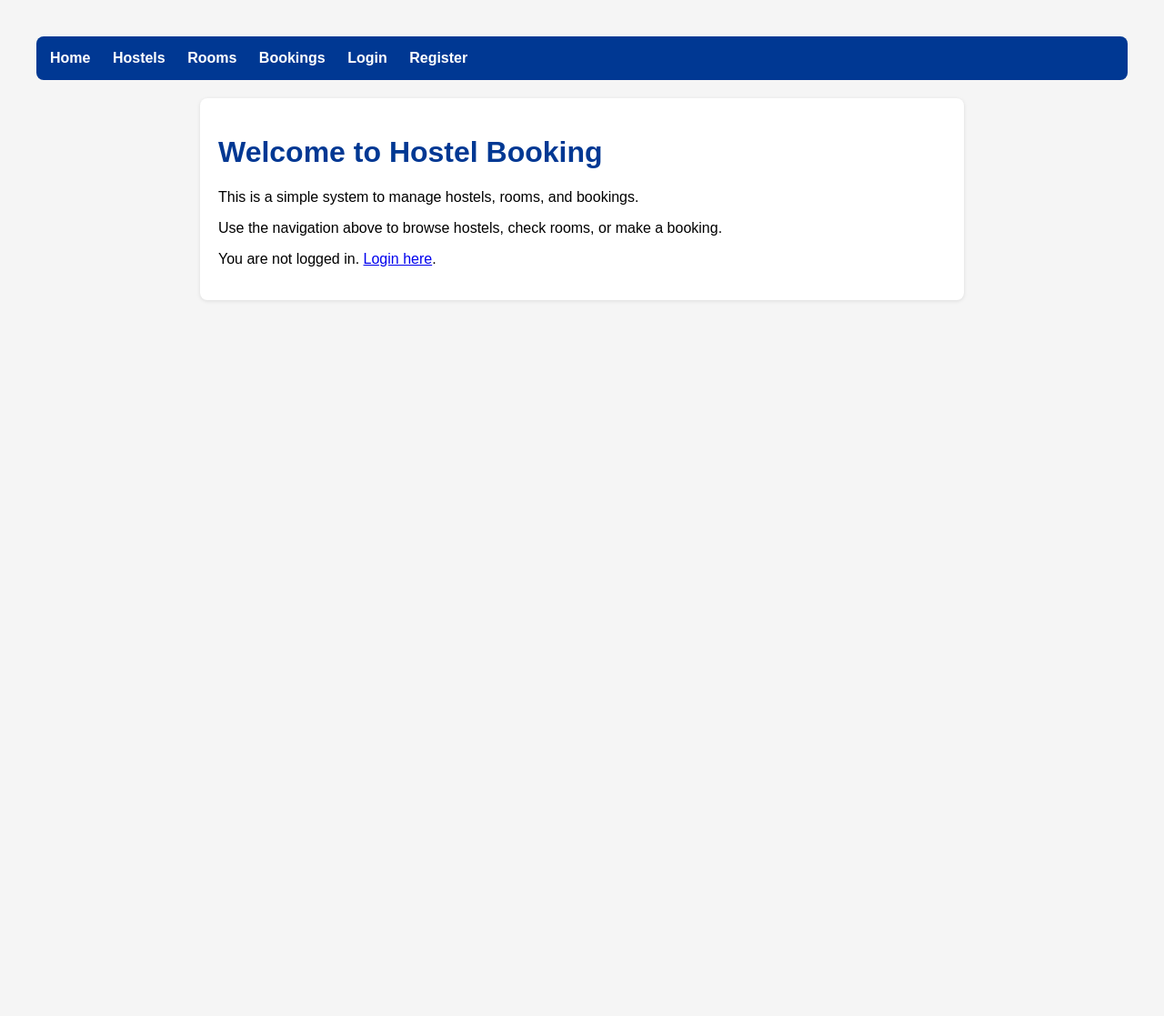
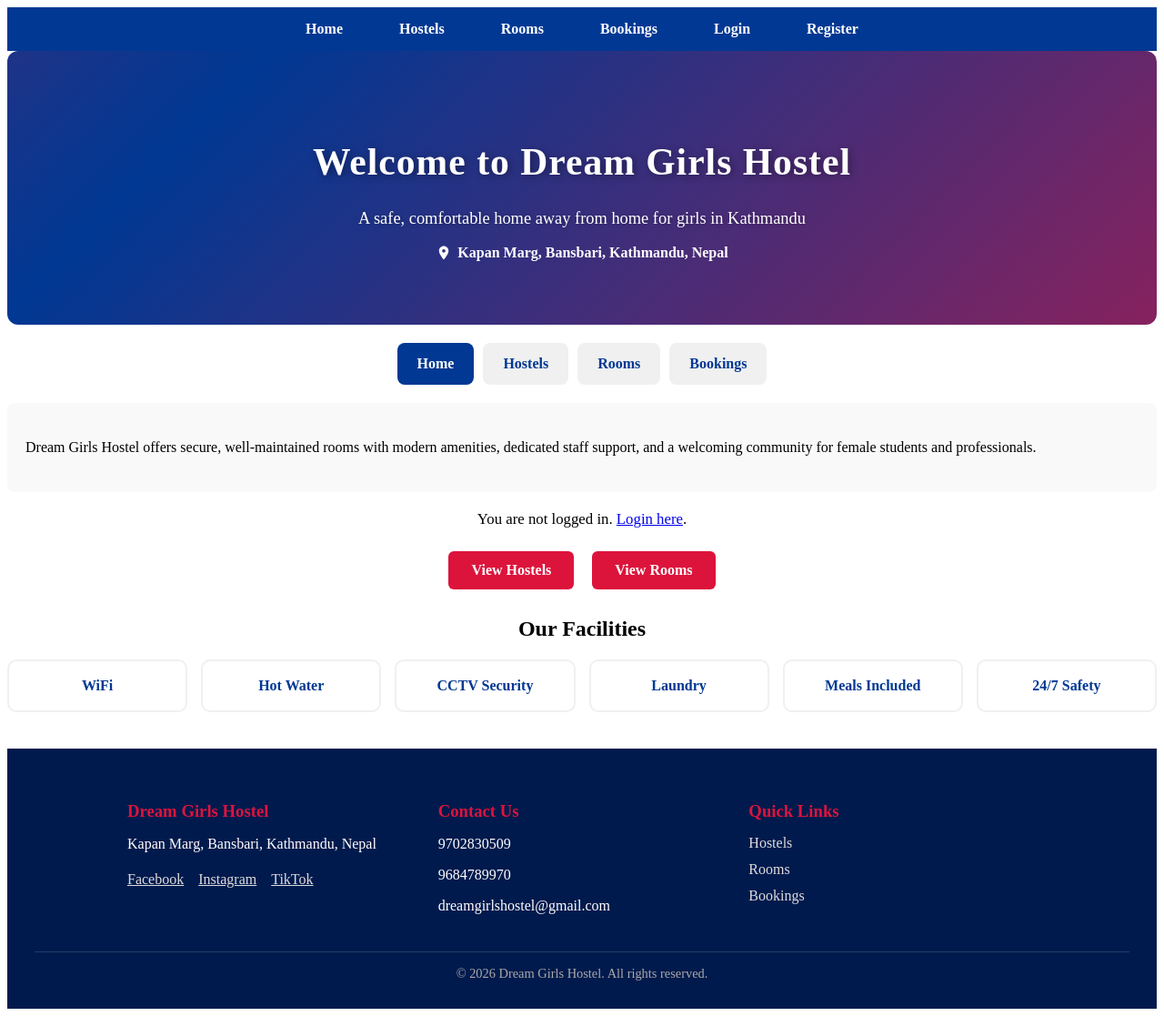
Before and after one commit to Sulavnepal12/Hostel-booking, a Flask app: page / in a window 1280 px wide. Shown: the whole page at 91% size. Before the commit the page ends 331 px from the top, so only its background shows below. Run offline with Flask 3, Linux system fonts and the light colour scheme.

Commit message:
feat: add Dream Girls Hostel branding with animated hero, footer, and social links

```diff
--- a/app/static/css/style.css
+++ b/app/static/css/style.css
@@ -1,100 +1,198 @@
-body {
-    font-family: Arial, sans-serif;
-    margin: 0;
-    padding: 40px;
-    background: #F5F5F5;
+.navbar {
+    display: flex;
+    justify-content: center;
+    align-items: center;
+    background: #003893;
+    padding: 15px 30px;
+    flex-wrap: wrap;
 }
 
-nav {
-    background: #003893;
-    padding: 15px;
-    margin-bottom: 20px;
-    border-radius: 8px;
+.nav-links a {
+    color: white;
+    text-decoration: none;
+    margin: 0 15px;
+    font-weight: 600;
+    padding: 8px 14px;
+    border-radius: 6px;
+    transition: background 0.2s;
 }
 
-nav a {
+.nav-links a:hover {
+    background: rgba(255,255,255,0.15);
+}
+
+.hero {
+    position: relative;
+    padding: 70px 20px;
+    border-radius: 12px;
+    margin-bottom: 20px;
+    overflow: hidden;
+    background: linear-gradient(-45deg, #DC143C, #003893, #DC143C, #003893);
+    background-size: 400% 400%;
+    animation: gradientShift 12s ease infinite;
+    text-align: center;
+}
+
+@keyframes gradientShift {
+    0% { background-position: 0% 50%; }
+    50% { background-position: 100% 50%; }
+    100% { background-position: 0% 50%; }
+}
+
+.hero-title {
     color: white;
-    margin-right: 20px;
+    font-size: 2.6rem;
+    font-weight: 900;
+    text-shadow: 2px 2px 8px rgba(0,0,0,0.4);
+    letter-spacing: 1px;
+}
+
+.tagline {
+    color: white;
+    font-size: 1.15rem;
+    margin-top: 10px;
+    text-shadow: 1px 1px 4px rgba(0,0,0,0.3);
+}
+
+.hero-location {
+    display: flex;
+    align-items: center;
+    justify-content: center;
+    gap: 6px;
+    color: white;
+    margin-top: 15px;
+    font-weight: 600;
+}
+
+.quick-nav {
+    display: flex;
+    justify-content: center;
+    gap: 10px;
+    margin: 20px 0;
+    flex-wrap: wrap;
+}
+
+.quick-nav-item {
+    background: #f0f0f0;
+    color: #003893;
+    padding: 12px 20px;
+    border-radius: 8px;
+    text-decoration: none;
+    font-weight: bold;
+    border: 2px solid transparent;
+    transition: 0.2s;
+}
+
+.quick-nav-item:hover, .quick-nav-item.active {
+    background: #003893;
+    color: white;
+}
+
+.intro-box {
+    background: #f9f9f9;
+    padding: 20px;
+    border-radius: 8px;
+    margin-bottom: 20px;
+    line-height: 1.6;
+}
+
+.welcome-msg {
+    text-align: center;
+    margin: 15px 0;
+    font-size: 1.05rem;
+}
+
+.cta-buttons {
+    text-align: center;
+    margin: 25px 0;
+}
+
+.cta-buttons .btn {
+    display: inline-block;
+    background: #DC143C;
+    color: white;
+    padding: 12px 25px;
+    margin: 0 8px;
+    border-radius: 6px;
     text-decoration: none;
     font-weight: bold;
 }
 
-nav a:hover {
-    text-decoration: underline;
-    color: #FFD700;
+.cta-buttons .btn:hover {
+    background: #a80f2d;
 }
 
-.container {
+.facilities {
+    margin: 30px 0;
+    text-align: center;
+}
+
+.facility-grid {
+    display: grid;
+    grid-template-columns: repeat(auto-fit, minmax(140px, 1fr));
+    gap: 15px;
+    margin-top: 15px;
+}
+
+.facility-item {
     background: white;
-    padding: 20px;
-    border-radius: 8px;
-    box-shadow: 0 1px 4px rgba(0,0,0,0.1);
-    max-width: 800px;
+    border: 2px solid #f0f0f0;
+    padding: 18px;
+    border-radius: 10px;
+    font-weight: 600;
+    color: #003893;
+}
+
+.site-footer {
+    background: #001a4d;
+    color: white;
+    padding: 40px 30px 15px;
+    margin-top: 40px;
+}
+
+.footer-grid {
+    display: grid;
+    grid-template-columns: repeat(auto-fit, minmax(200px, 1fr));
+    gap: 25px;
+    max-width: 1000px;
     margin: 0 auto;
 }
 
-table {
-    width: 100%;
-    border-collapse: collapse;
-    margin-top: 15px;
+.footer-grid h3 {
+    color: #DC143C;
+    margin-bottom: 10px;
 }
 
-th, td {
-    border: 1px solid #ddd;
-    padding: 8px;
-    text-align: left;
+.footer-grid a {
+    color: #ddd;
+    text-decoration: none;
+    line-height: 1.8;
 }
 
-th {
-    background: #003893;
+.footer-grid a:hover {
     color: white;
 }
 
-form {
-    max-width: 350px;
-    margin-top: 15px;
+.social-links {
+    margin-top: 10px;
 }
 
-form label {
-    font-weight: bold;
-    margin-top: 10px;
-    display: block;
+.social-links a {
+    display: inline-block;
+    margin-right: 12px;
+    color: #ddd;
+    text-decoration: underline;
 }
 
-form input, form select, form button {
-    padding: 10px;
-    margin: 5px 0 15px 0;
-    display: block;
-    width: 100%;
-    box-sizing: border-box;
-    border: 1px solid #ccc;
-    border-radius: 4px;
+.social-links a:hover {
+    color: white;
 }
 
-button {
-    background: #DC143C;
-    color: white;
-    border: none;
-    cursor: pointer;
-    border-radius: 4px;
-    font-weight: bold;
-    padding: 10px;
+.footer-bottom {
+    text-align: center;
+    margin-top: 25px;
+    padding-top: 15px;
+    border-top: 1px solid rgba(255,255,255,0.15);
+    font-size: 0.9rem;
+    color: #aaa;
 }
-
-button:hover {
-    background: #B01030;
-}
-
-.error {
-    color: #DC143C;
-    font-weight: bold;
-}
-
-.success {
-    color: #1E7B34;
-    font-weight: bold;
-}
-
-h1 {
-    color: #003893;
-}
--- a/app/templates/base.html
+++ b/app/templates/base.html
@@ -1,11 +1,12 @@
 <!DOCTYPE html>
 <html>
 <head>
-    <title>Hostel Booking</title>
+    <title>Dream Girls Hostel</title>
     <link rel="stylesheet" href="{{ url_for('static', filename='css/style.css') }}">
 </head>
 <body>
-    <nav>
+    <nav class="navbar">
+        <div class="nav-links">
             <a href="/">Home</a>
             <a href="/hostels-page">Hostels</a>
             <a href="/rooms-page">Rooms</a>
@@ -16,10 +17,38 @@
                 <a href="/login-page">Login</a>
                 <a href="/register-page">Register</a>
             {% endif %}
+        </div>
     </nav>
     <div class="container">
         {% block content %}{% endblock %}
     </div>
+
+    <footer class="site-footer">
+        <div class="footer-grid">
+            <div>
+                <h3>Dream Girls Hostel</h3>
+                <p>Kapan Marg, Bansbari, Kathmandu, Nepal</p>
+                <div class="social-links">
+                    <a href="#" target="_blank">Facebook</a>
+                    <a href="#" target="_blank">Instagram</a>
+                    <a href="#" target="_blank">TikTok</a>
+                </div>
+            </div>
+            <div>
+                <h3>Contact Us</h3>
+                <p>9702830509</p>
+                <p>9684789970</p>
+                <p>dreamgirlshostel@gmail.com</p>
+            </div>
+            <div>
+                <h3>Quick Links</h3>
+                <a href="/hostels-page">Hostels</a><br>
+                <a href="/rooms-page">Rooms</a><br>
+                <a href="/bookings-page">Bookings</a>
+            </div>
+        </div>
+        <p class="footer-bottom">© 2026 Dream Girls Hostel. All rights reserved.</p>
+    </footer>
 
     <script>
     const logoutLink = document.getElementById("logoutLink");
@@ -28,9 +57,7 @@
             e.preventDefault();
             fetch("/logout", { method: "POST", credentials: "same-origin" })
                 .then(res => res.json())
-                .then(data => {
-                    window.location.href = "/";
-                });
+                .then(data => { window.location.href = "/"; });
         });
     }
     </script>
--- a/app/templates/index.html
+++ b/app/templates/index.html
@@ -1,11 +1,47 @@
 {% extends "base.html" %}
 {% block content %}
-<h1>Welcome to Hostel Booking</h1>
-<p>This is a simple system to manage hostels, rooms, and bookings.</p>
-<p>Use the navigation above to browse hostels, check rooms, or make a booking.</p>
+<div class="hero">
+    <div class="hero-overlay">
+        <h1 class="hero-title">Welcome to Dream Girls Hostel</h1>
+        <p class="tagline">A safe, comfortable home away from home for girls in Kathmandu</p>
+        <div class="hero-location">
+            <svg width="18" height="18" viewBox="0 0 24 24" fill="white"><path d="M12 2C8.13 2 5 5.13 5 9c0 5.25 7 13 7 13s7-7.75 7-13c0-3.87-3.13-7-7-7zm0 9.5A2.5 2.5 0 1 1 12 6.5a2.5 2.5 0 0 1 0 5z"/></svg>
+            <span>Kapan Marg, Bansbari, Kathmandu, Nepal</span>
+        </div>
+    </div>
+</div>
+
+<div class="quick-nav">
+    <a href="/" class="quick-nav-item active">Home</a>
+    <a href="/hostels-page" class="quick-nav-item">Hostels</a>
+    <a href="/rooms-page" class="quick-nav-item">Rooms</a>
+    <a href="/bookings-page" class="quick-nav-item">Bookings</a>
+</div>
+
+<div class="intro-box">
+    <p>Dream Girls Hostel offers secure, well-maintained rooms with modern amenities, dedicated staff support, and a welcoming community for female students and professionals.</p>
+</div>
+
 {% if session.get('username') %}
-    <p>You are logged in as <strong>{{ session.get('username') }}</strong>.</p>
+    <p class="welcome-msg">You are logged in as <strong>{{ session.get('username') }}</strong>.</p>
 {% else %}
-    <p>You are not logged in. <a href="/login-page">Login here</a>.</p>
+    <p class="welcome-msg">You are not logged in. <a href="/login-page">Login here</a>.</p>
 {% endif %}
+
+<div class="cta-buttons">
+    <a href="/hostels-page" class="btn">View Hostels</a>
+    <a href="/rooms-page" class="btn">View Rooms</a>
+</div>
+
+<div class="facilities">
+    <h2>Our Facilities</h2>
+    <div class="facility-grid">
+        <div class="facility-item">WiFi</div>
+        <div class="facility-item">Hot Water</div>
+        <div class="facility-item">CCTV Security</div>
+        <div class="facility-item">Laundry</div>
+        <div class="facility-item">Meals Included</div>
+        <div class="facility-item">24/7 Safety</div>
+    </div>
+</div>
 {% endblock %}
```
Lines whose indentation alone changed are shown as unchanged.
